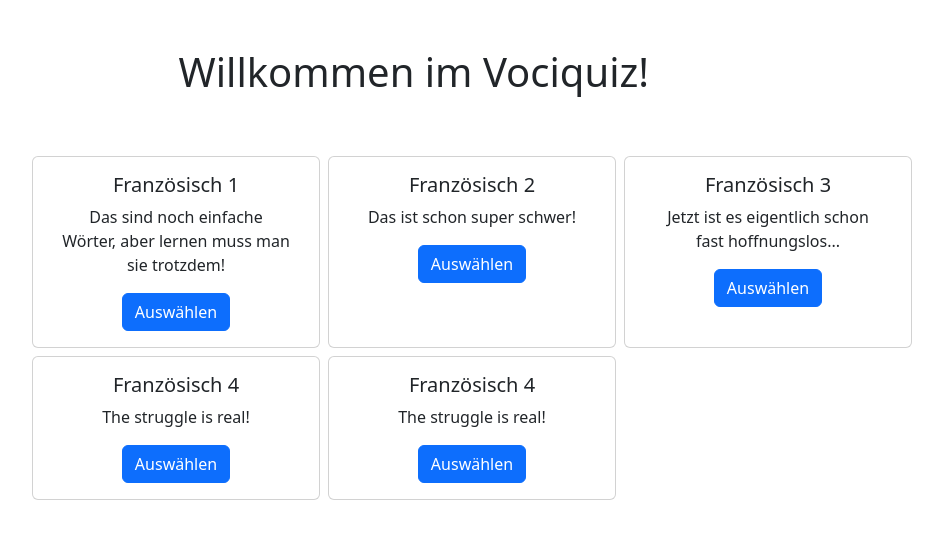
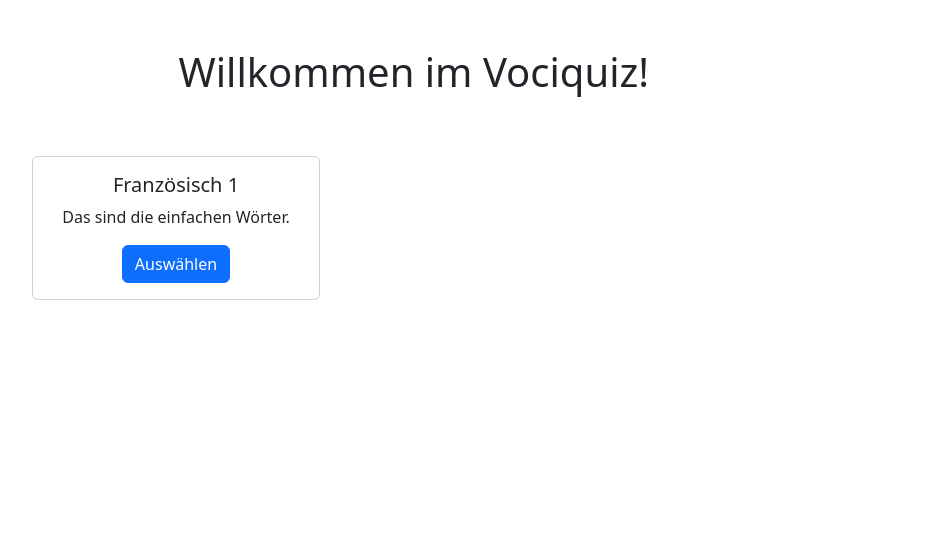
Before and after one commit to Liliam24/vociquiz, a Django app: page / in a window 1280 px wide. Shown: the top 539 px of the page, without its empty margins (149-1092 px from the left). Run offline with Django 4.2, Linux system fonts and the light colour scheme; data comes from the database, SQL or seed files in the repository.

Commit message:
Dynamically render vocabularies

```diff
--- a/vociquizapp/templates/vociquizapp/index.html
+++ b/vociquizapp/templates/vociquizapp/index.html
@@ -13,44 +13,17 @@
           </div>
           <div class="col-10">
             <h1 class="col-10 p-5">Willkommen im Vociquiz!</h1>
-
             <div class="container">
                 <div class="row row-cols-2">
+                    {% for vocabulary in vocabularies %}
                     <div class="card m-1" style="width: 18rem;">
                         <div class="card-body">
-                          <h5 class="card-title">Französisch 1</h5>
-                          <p class="card-text">Das sind noch einfache Wörter, aber lernen muss man sie trotzdem!</p>
-                          <a href="#" class="btn btn-primary">Auswählen</a>
+                          <h5 class="card-title">{{ vocabulary.name }}</h5>
+                          <p class="card-text">{{ vocabulary.description }}</p>
+                          <a href="/vocabulary/{{ vocabulary.id }}/" class="btn btn-primary">Auswählen</a>
                         </div>
                     </div>
-                    <div class="card m-1" style="width: 18rem;">
-                        <div class="card-body">
-                          <h5 class="card-title">Französisch 2</h5>
-                          <p class="card-text">Das ist schon super schwer!</p>
-                          <a href="#" class="btn btn-primary">Auswählen</a>
-                        </div>
-                    </div>
-                    <div class="card m-1" style="width: 18rem;">
-                        <div class="card-body">
-                          <h5 class="card-title">Französisch 3</h5>
-                          <p class="card-text">Jetzt ist es eigentlich schon fast hoffnungslos...</p>
-                          <a href="#" class="btn btn-primary">Auswählen</a>
-                        </div>
-                    </div>
-                    <div class="card m-1" style="width: 18rem;">
-                        <div class="card-body">
-                            <h5 class="card-title">Französisch 4</h5>
-                            <p class="card-text">The struggle is real!</p>
-                            <a href="#" class="btn btn-primary">Auswählen</a>
-                        </div>
-                    </div>
-                    <div class="card m-1" style="width: 18rem;">
-                        <div class="card-body">
-                            <h5 class="card-title">Französisch 4</h5>
-                            <p class="card-text">The struggle is real!</p>
-                            <a href="#" class="btn btn-primary">Auswählen</a>
-                        </div>
-                    </div>
+                    {% endfor %}
                   </div>
                 </div>
             </div>
--- a/vociquizapp/views.py
+++ b/vociquizapp/views.py
@@ -1,8 +1,11 @@
 from django.shortcuts import render
 
-from django.template import loader
+from .models import Vocabulary
 
 # Create your views here.
 def index(request):
-    context = {}
+    vocabularies = Vocabulary.objects.all()
+    context = {
+        'vocabularies': vocabularies
+    }
     return render(request, 'vociquizapp/index.html', context)
```
